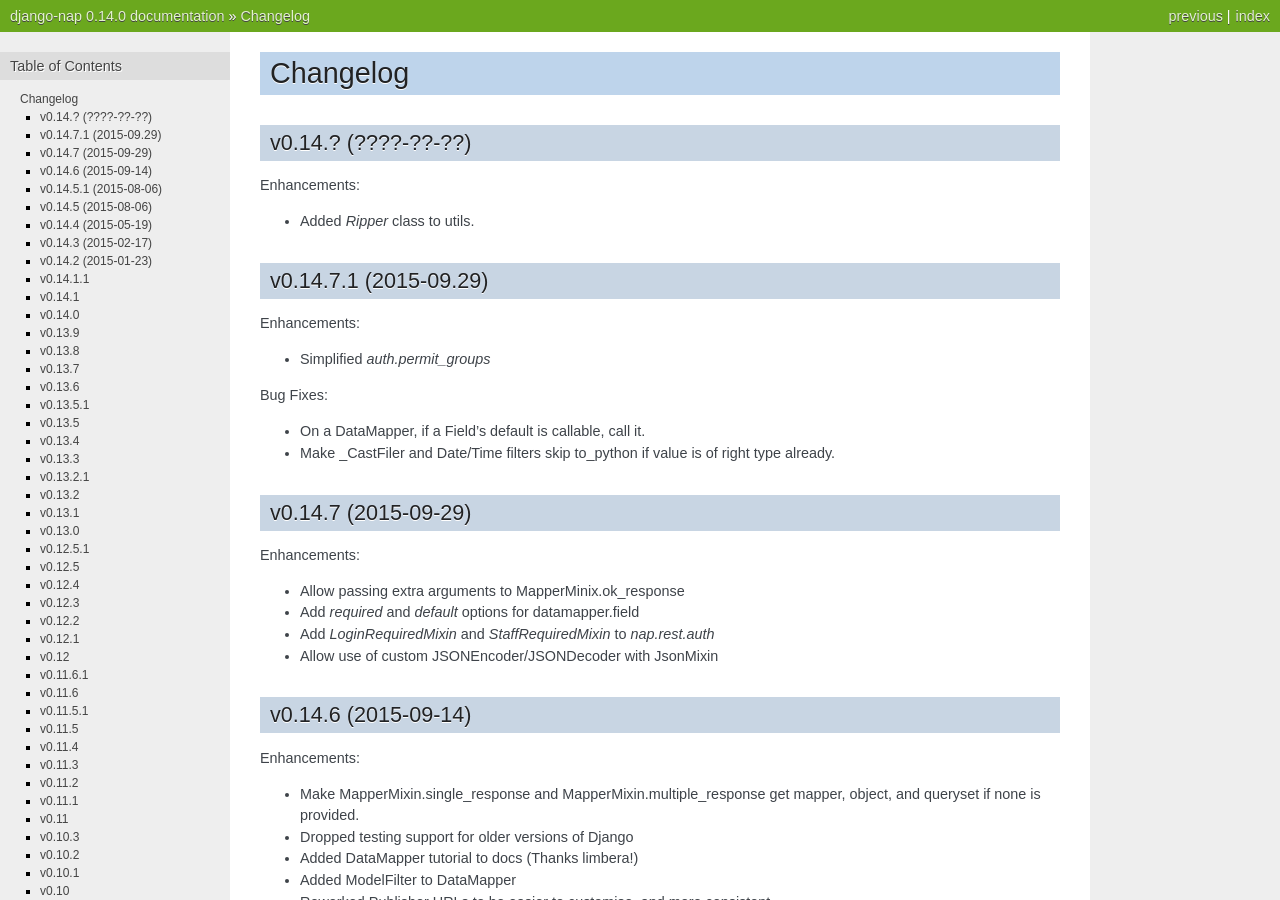
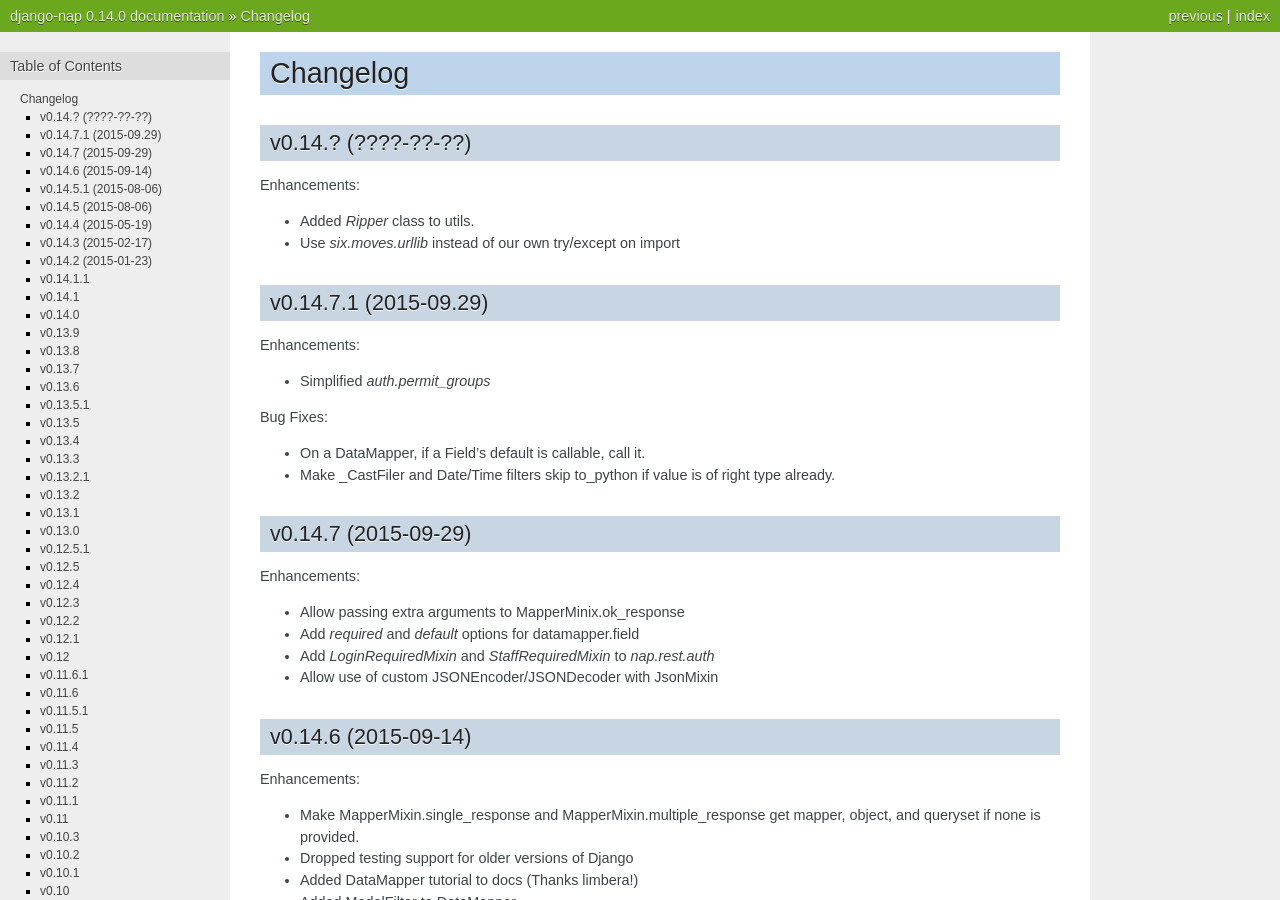
Before and after one commit to funkybob/django-nap, a Sphinx documentation site: the page built from docs/changelog.rst, in a window 1280 px wide and 900 px high. Built offline with Sphinx 7.4.7, drawn with Linux system fonts in a browser that asks for light colours; pages that are not in the unit, such as notebooks, are missing from menus.

Commit message:
Update changelog

```diff
--- a/docs/changelog.rst
+++ b/docs/changelog.rst
@@ -8,6 +8,7 @@
 Enhancements:
 
 - Added `Ripper` class to utils.
+- Use `six.moves.urllib` instead of our own try/except on import
 
 v0.14.7.1 (2015-09.29)
 ======================
```
